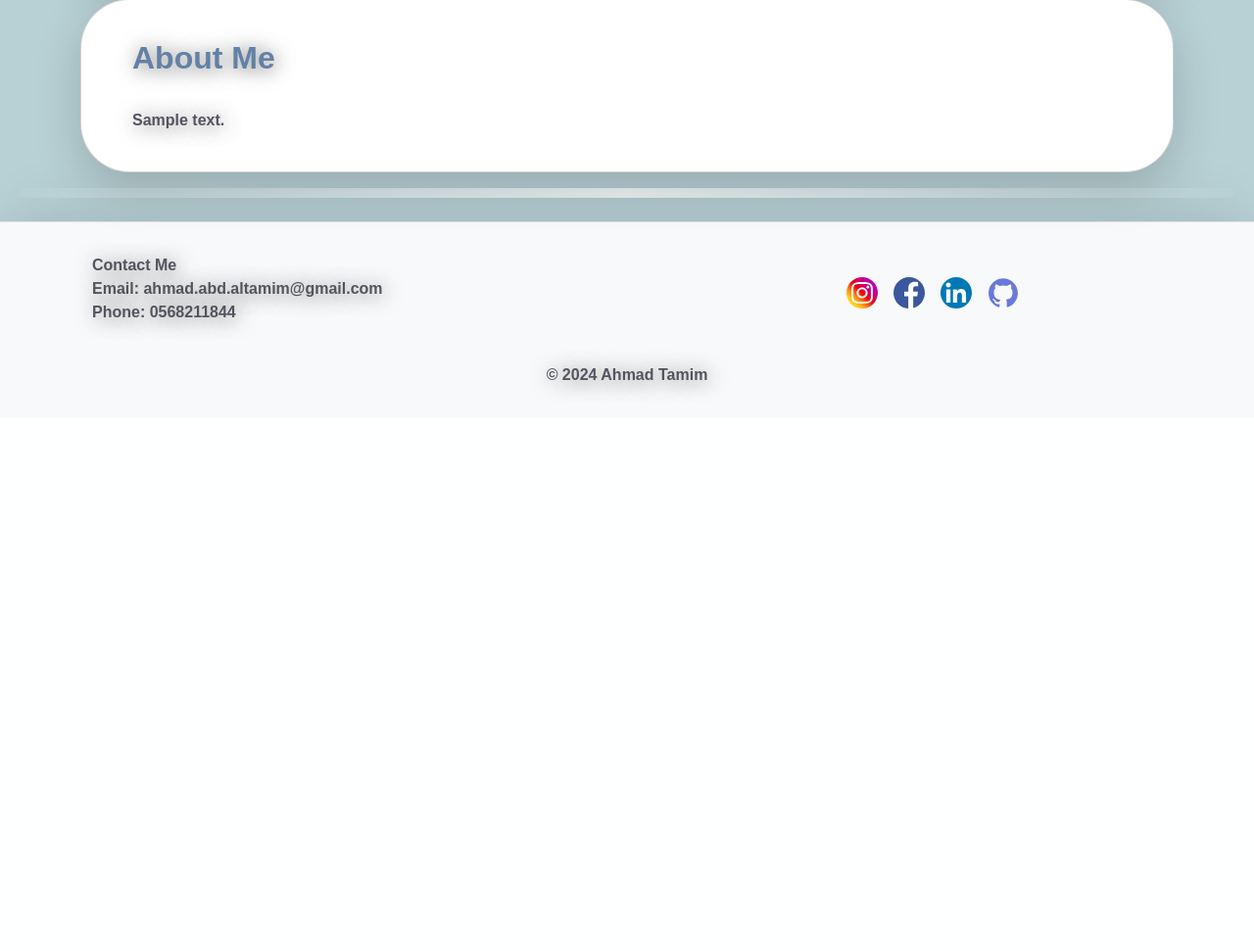
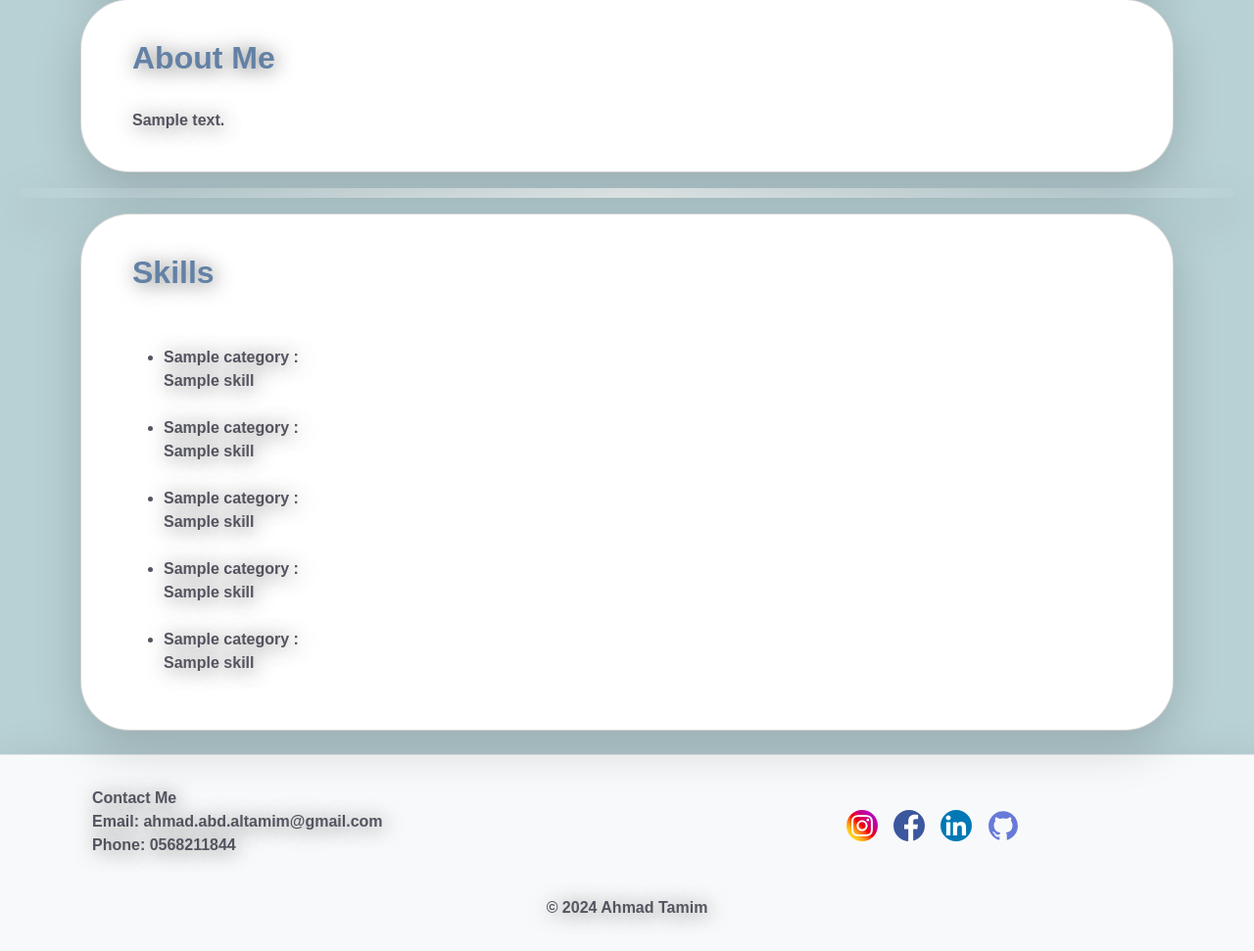
Before and after one commit to Ahmad-A-AlTamim/portfolio, a Django app: template templates/pages/mainPage.html in a window 1280 px wide. Shown: the part 461-1432 px from the top of the page at 98% size. Before the commit the page ends 865 px from the top, so only its background shows below. Run offline with Django 5.2, Linux system fonts and the light colour scheme; the template is opened without the code that fills it: most values are stand-ins (such as "Sample title", 1, 10 or a date in 2020); grey boxes marked "Sample" are stand-in pictures.

Commit message:
add skills model and controller and Skills html card

```diff
--- /dev/null
+++ b/templates/components/skills.html
@@ -0,0 +1,88 @@
+{% load static %}
+
+<div id="skillsCard" class="container">
+    <div class="card mb-3 shadow-lg " >
+      <div class="row no-gutters m-4">
+
+        <div class="col-md-8 flex-fill d-flex justify-content-center align-items-center">
+          <div class="card-body globalTextFormat text-shadow">
+            <h5 class="card-title  ">Skills</h5>
+              <br>
+            <div id="skillsList">
+                <ul>
+
+                        <div class="softSkills mt-4">
+                                <li>{{ softSkills.0.category }} :</li>
+                                {% for skill in softSkills %}
+
+                                    {% if forloop.counter == softSkills|length  %}
+                                        <p style="display: inline">{{ skill }}</p>
+                                    {% else %}
+                                        <p style="display: inline"> {{ skill }},</p>
+                                    {% endif %}
+                                {% endfor %}
+
+                        </div>
+                        <div class="ideSkills mt-4">
+                                <li>{{ ideSkills.0.category }} :</li>
+                                {% for skill in ideSkills %}
+
+                                    {% if forloop.counter == ideSkills|length  %}
+                                        <p style="display: inline">{{ skill }}</p>
+                                    {% else %}
+                                        <p style="display: inline"> {{ skill }},</p>
+                                    {% endif %}
+                                {% endfor %}
+
+                        </div>
+                        <div class="osSkills mt-4">
+                                <li>{{ osSkills.0.category }} :</li>
+                                {% for skill in osSkills %}
+
+                                    {% if forloop.counter == osSkills|length  %}
+                                        <p style="display: inline">{{ skill }}</p>
+                                    {% else %}
+                                        <p style="display: inline"> {{ skill }},</p>
+                                    {% endif %}
+                                {% endfor %}
+
+                        </div>
+                        <div class="editorSkills mt-4">
+                                <li>{{ editorSkills.0.category }} :</li>
+                                {% for skill in editorSkills %}
+
+                                    {% if forloop.counter == editorSkills|length  %}
+                                        <p style="display: inline">{{ skill }}</p>
+                                    {% else %}
+                                        <p style="display: inline"> {{ skill }},</p>
+                                    {% endif %}
+                                {% endfor %}
+
+                        </div>
+                        <div class="designSkills mt-4">
+                                <li>{{ designSkills.0.category }} :</li>
+                                {% for skill in designSkills %}
+
+                                    {% if forloop.counter == designSkills|length  %}
+                                        <p style="display: inline">{{ skill }}</p>
+                                    {% else %}
+                                        <p style="display: inline"> {{ skill }},</p>
+                                    {% endif %}
+                                {% endfor %}
+
+                        </div>
+
+
+                </ul>
+
+            </div>
+
+          </div>
+            <br>
+
+        </div>
+
+
+      </div>
+    </div>
+</div>
--- a/templates/pages/mainPage.html
+++ b/templates/pages/mainPage.html
@@ -3,6 +3,6 @@
     {% include 'components/identifierCard.html' %}
     {% include 'components/aboutme.html' %}
     <hr class="hr-style shadow-lg hr-blurry" />
-
+    {% include 'components/skills.html' %}
 
 {% endblock content %}
```
Also changed, not shown: mainApp/admin.py (+8 -1 lines).
